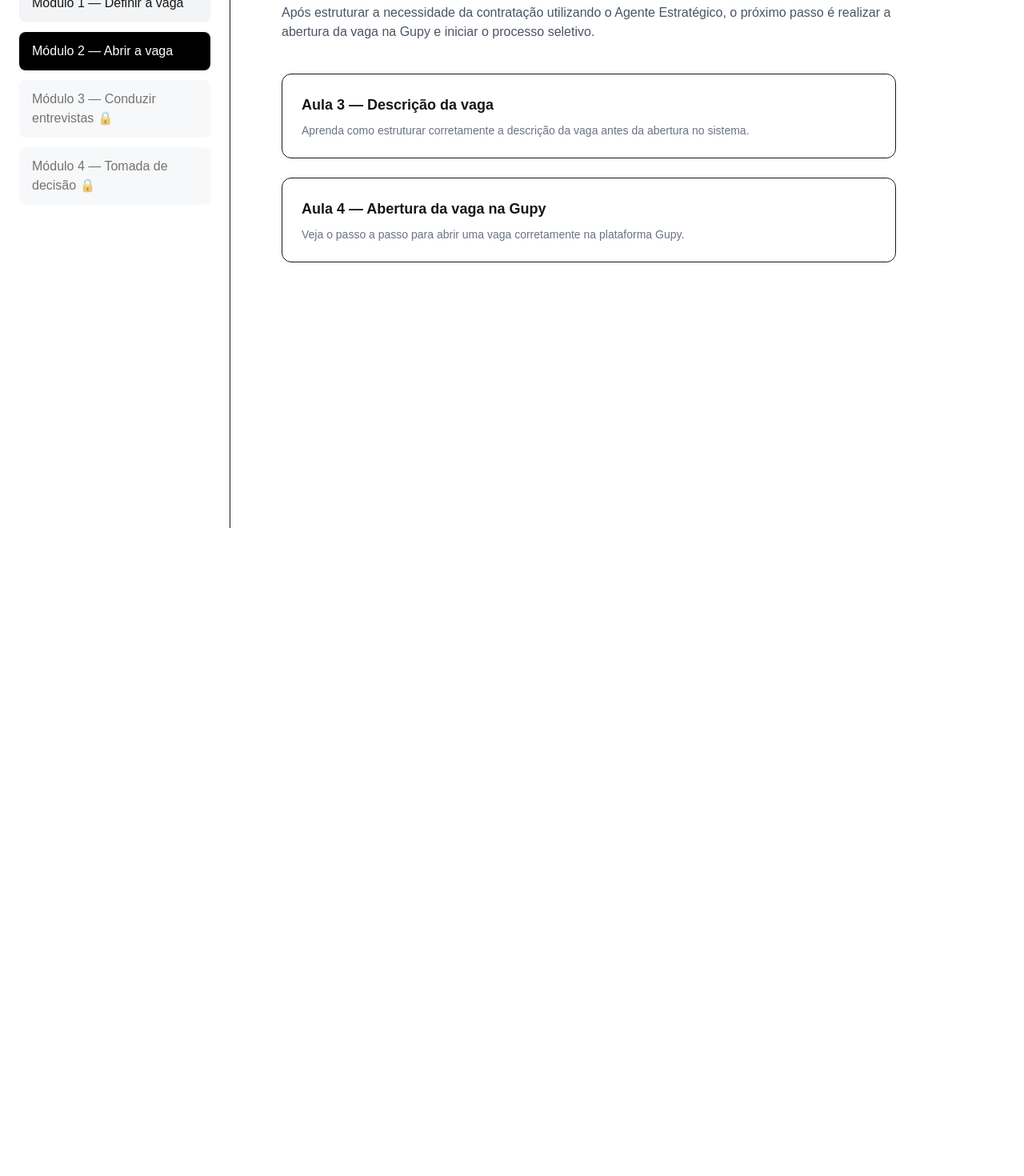
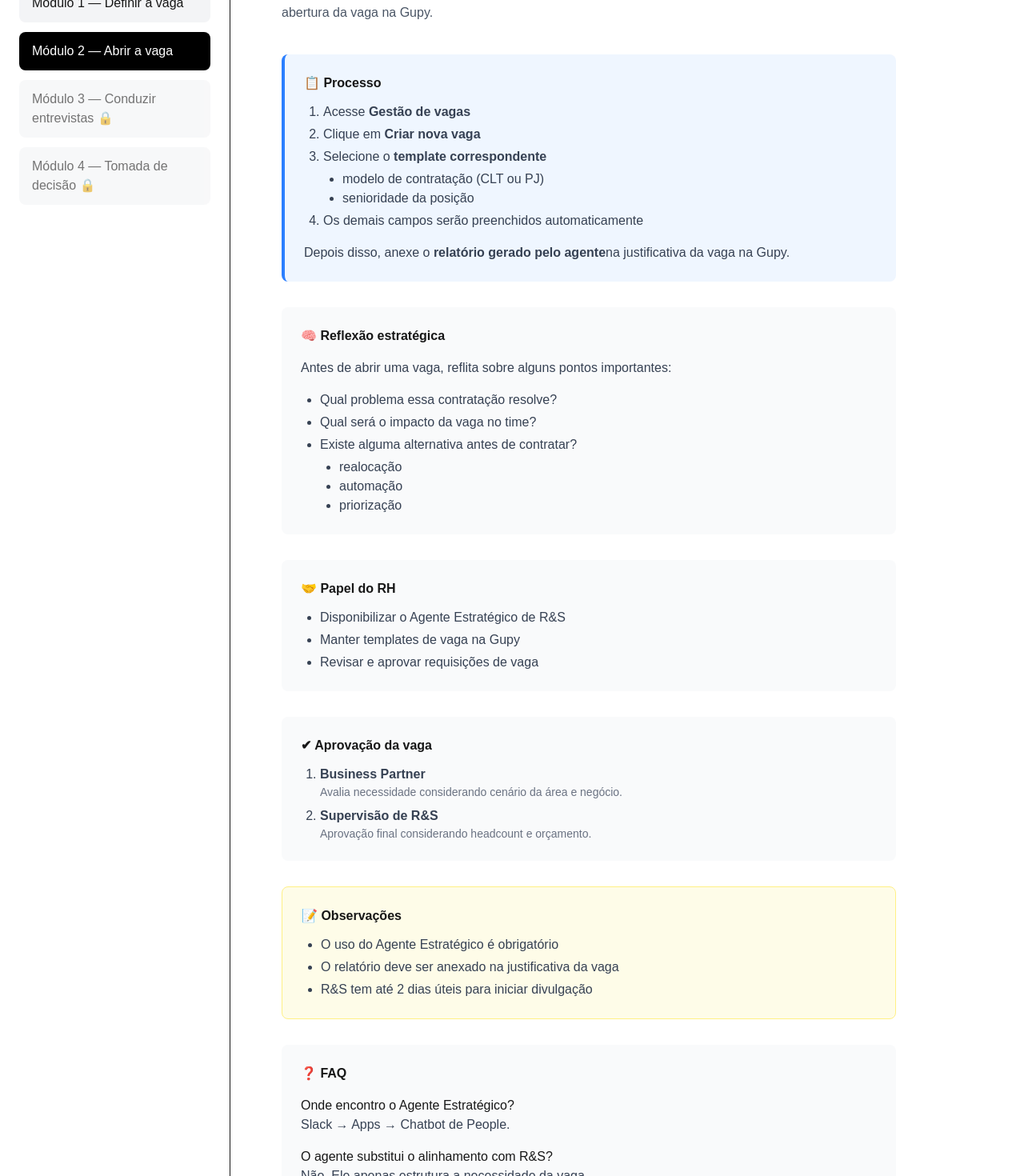
Before and after one commit to amandafrann/programa-lider-hero, a Next.js app: page /modulo-2 in a window 1280 px wide. Shown: the part 140-1610 px from the top of the page at 80% size. Before the commit the page ends 800 px from the top, so only its background shows below. Built offline with nearby package versions, Linux system fonts and the light colour scheme.

Commit message:
modulo 2 atual

```diff
--- a/app/modulo-2/page.tsx
+++ b/app/modulo-2/page.tsx
@@ -1,6 +1,6 @@
 import Link from "next/link";
 
-export default function Modulo2() {
+export default function Modulo2Page() {
   return (
     <div className="flex min-h-screen">
 
@@ -46,48 +46,189 @@ export default function Modulo2() {
       </div>
 
 
+
       {/* CONTEÚDO */}
       <div className="flex-1 p-16 max-w-4xl">
 
-        <h1 className="text-4xl font-bold mb-10">
-          Módulo 2 — Abrir a vaga
+        <h1 className="text-4xl font-bold mb-4">
+          Abrir a vaga
         </h1>
 
         <p className="text-gray-600 mb-10">
-          Após estruturar a necessidade da contratação utilizando o Agente Estratégico,
-          o próximo passo é realizar a abertura da vaga na Gupy e iniciar o processo seletivo.
+          Após estruturar a necessidade da contratação com o Agente Estratégico,
+          o próximo passo é realizar a abertura da vaga na Gupy.
         </p>
 
-        <div className="space-y-6">
 
-          <Link
-            href="/modulo-2/aula-1"
-            className="block border p-6 rounded-xl hover:bg-gray-50 transition"
-          >
-            <h3 className="font-semibold text-lg">
-              Aula 3 — Descrição da vaga
+
+        {/* PROCESSO */}
+        <div className="bg-blue-50 border-l-4 border-blue-500 p-6 rounded-lg mb-8">
+
+          <h3 className="font-semibold mb-3 flex items-center gap-2">
+            📋 Processo
           </h3>
 
-            <p className="text-gray-500 text-sm mt-2">
-              Aprenda como estruturar corretamente a descrição da vaga antes da abertura no sistema.
+          <ol className="list-decimal ml-6 text-gray-700 space-y-1">
+
+            <li>Acesse <strong>Gestão de vagas</strong></li>
+
+            <li>Clique em <strong>Criar nova vaga</strong></li>
+
+            <li>
+              Selecione o <strong>template correspondente</strong>
+              <ul className="list-disc ml-6 mt-1">
+                <li>modelo de contratação (CLT ou PJ)</li>
+                <li>senioridade da posição</li>
+              </ul>
+            </li>
+
+            <li>Os demais campos serão preenchidos automaticamente</li>
+
+          </ol>
+
+          <p className="mt-4 text-gray-700">
+            Depois disso, anexe o <strong>relatório gerado pelo agente</strong>
+            na justificativa da vaga na Gupy.
           </p>
-          </Link>
+
+        </div>
 
 
-          <Link
-            href="/modulo-2/aula-2"
-            className="block border p-6 rounded-xl hover:bg-gray-50 transition"
-          >
-            <h3 className="font-semibold text-lg">
-              Aula 4 — Abertura da vaga na Gupy
+
+        {/* COMPORTAMENTAL */}
+        <div className="bg-gray-50 p-6 rounded-lg mb-8">
+
+          <h3 className="font-semibold mb-4">
+            🧠 Reflexão estratégica
           </h3>
 
-            <p className="text-gray-500 text-sm mt-2">
-              Veja o passo a passo para abrir uma vaga corretamente na plataforma Gupy.
+          <p className="mb-4 text-gray-700">
+            Antes de abrir uma vaga, reflita sobre alguns pontos importantes:
           </p>
-          </Link>
+
+          <ul className="list-disc ml-6 text-gray-700 space-y-1">
+
+            <li>Qual problema essa contratação resolve?</li>
+
+            <li>Qual será o impacto da vaga no time?</li>
+
+            <li>
+              Existe alguma alternativa antes de contratar?
+              <ul className="list-disc ml-6 mt-1">
+                <li>realocação</li>
+                <li>automação</li>
+                <li>priorização</li>
+              </ul>
+            </li>
+
+          </ul>
 
         </div>
+
+
+
+        {/* PAPEL DO RH */}
+        <div className="bg-gray-50 p-6 rounded-lg mb-8">
+
+          <h3 className="font-semibold mb-3">
+            🤝 Papel do RH
+          </h3>
+
+          <ul className="list-disc ml-6 text-gray-700 space-y-1">
+
+            <li>Disponibilizar o Agente Estratégico de R&S</li>
+
+            <li>Manter templates de vaga na Gupy</li>
+
+            <li>Revisar e aprovar requisições de vaga</li>
+
+          </ul>
+
+        </div>
+
+
+
+        {/* APROVAÇÃO */}
+        <div className="bg-gray-50 p-6 rounded-lg mb-8">
+
+          <h3 className="font-semibold mb-3">
+            ✔ Aprovação da vaga
+          </h3>
+
+          <ol className="list-decimal ml-6 text-gray-700 space-y-2">
+
+            <li>
+              <strong>Business Partner</strong>
+              <p className="text-sm text-gray-500">
+                Avalia necessidade considerando cenário da área e negócio.
+              </p>
+            </li>
+
+            <li>
+              <strong>Supervisão de R&S</strong>
+              <p className="text-sm text-gray-500">
+                Aprovação final considerando headcount e orçamento.
+              </p>
+            </li>
+
+          </ol>
+
+        </div>
+
+
+
+        {/* OBSERVAÇÕES */}
+        <div className="bg-yellow-50 border border-yellow-200 p-6 rounded-lg mb-8">
+
+          <h3 className="font-semibold mb-3">
+            📝 Observações
+          </h3>
+
+          <ul className="list-disc ml-6 text-gray-700 space-y-1">
+
+            <li>O uso do Agente Estratégico é obrigatório</li>
+
+            <li>O relatório deve ser anexado na justificativa da vaga</li>
+
+            <li>R&S tem até 2 dias úteis para iniciar divulgação</li>
+
+          </ul>
+
+        </div>
+
+
+
+        {/* FAQ */}
+        <div className="bg-gray-50 p-6 rounded-lg mb-10">
+
+          <h3 className="font-semibold mb-4">
+            ❓ FAQ
+          </h3>
+
+          <p className="font-medium">
+            Onde encontro o Agente Estratégico?
+          </p>
+
+          <p className="text-gray-700 mb-4">
+            Slack → Apps → Chatbot de People.
+          </p>
+
+          <p className="font-medium">
+            O agente substitui o alinhamento com R&S?
+          </p>
+
+          <p className="text-gray-700">
+            Não. Ele apenas estrutura a necessidade da vaga.
+          </p>
+
+        </div>
+
+
+
+        {/* BOTÃO */}
+        <button className="bg-black text-white px-6 py-3 rounded-lg hover:opacity-80">
+          Concluir módulo
+        </button>
 
       </div>
     </div>
```
Lines whose indentation alone changed are shown as unchanged.
